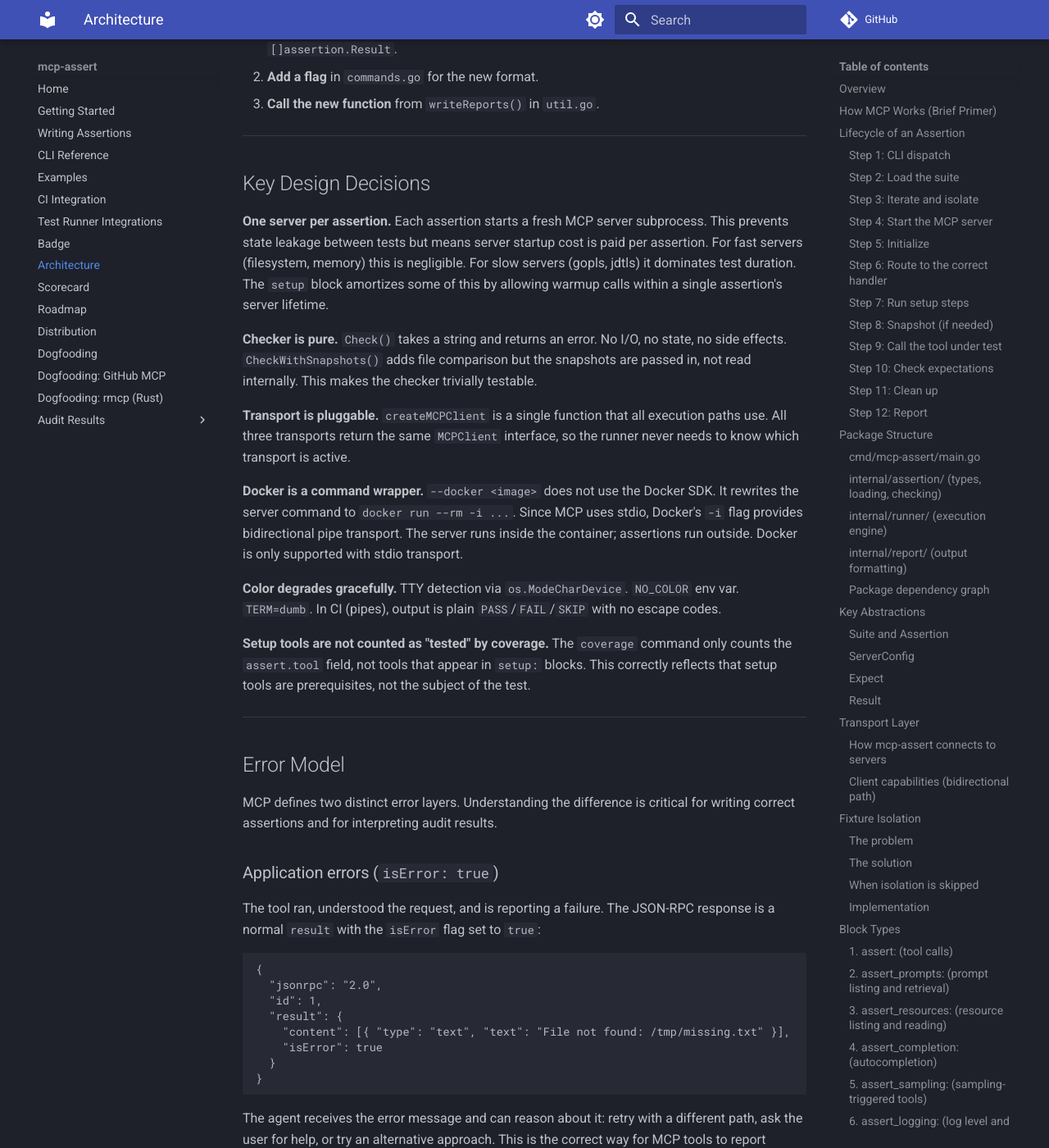
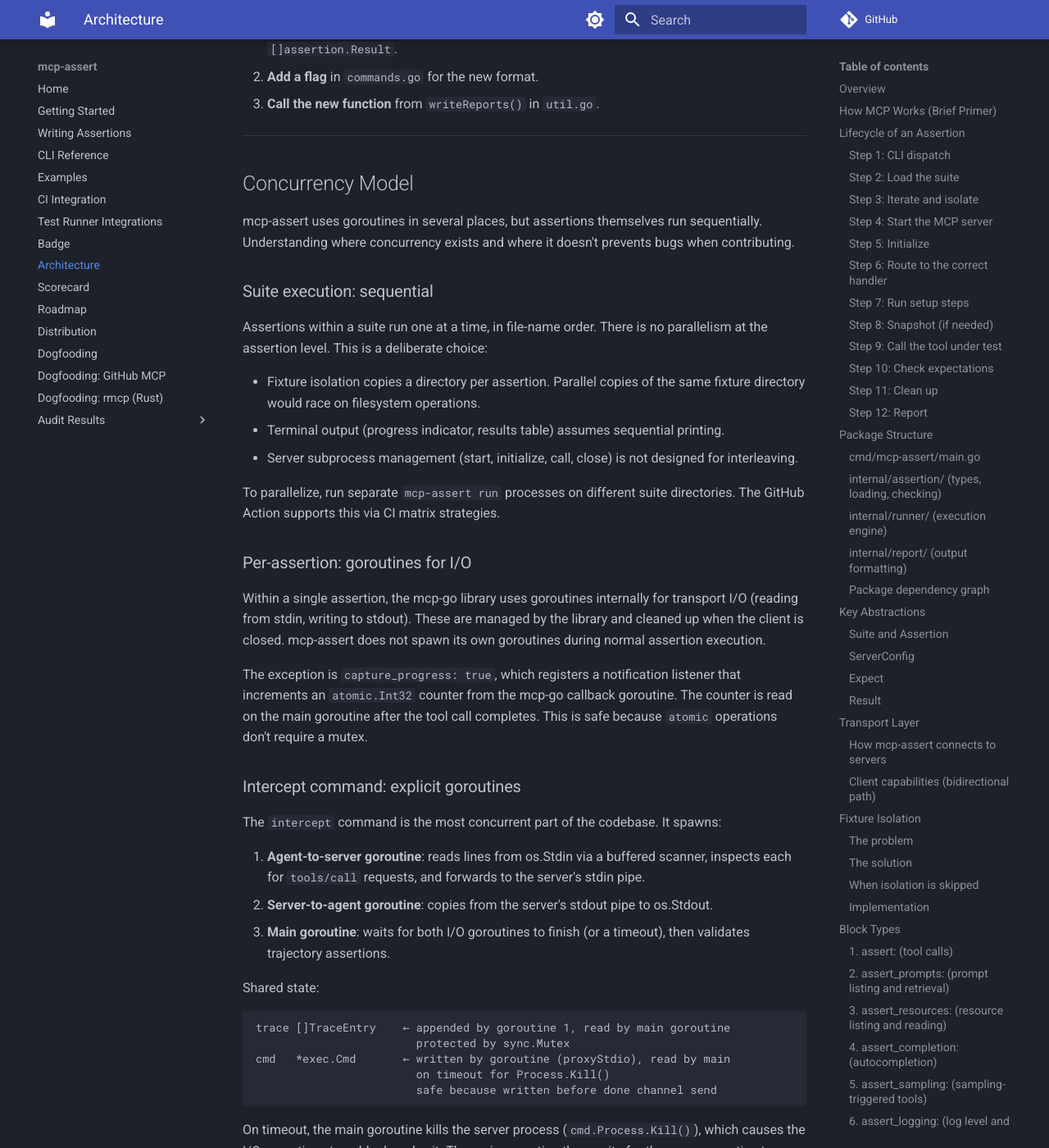
Before and after one commit to blackwell-systems/mcp-assert, an MkDocs documentation site: the page built from docs/architecture.md, in a window 1280 px wide and 1400 px high, scrolled down 20129 px. Shown: the whole window at 82% size. Built offline with MkDocs 1.6.1 and Material for MkDocs 9.7.7, drawn with Linux system fonts in a browser that asks for light colours; comment, search, counter and statistics services are not loaded; some of the changed text lies outside the part shown.

Commit message:
docs: add concurrency model section to architecture

````diff
--- a/docs/architecture.md
+++ b/docs/architecture.md
@@ -692,6 +692,63 @@
 
 ---
 
+## Concurrency Model
+
+mcp-assert uses goroutines in several places, but assertions themselves run sequentially. Understanding where concurrency exists and where it doesn't prevents bugs when contributing.
+
+### Suite execution: sequential
+
+Assertions within a suite run one at a time, in file-name order. There is no parallelism at the assertion level. This is a deliberate choice:
+
+- Fixture isolation copies a directory per assertion. Parallel copies of the same fixture directory would race on filesystem operations.
+- Terminal output (progress indicator, results table) assumes sequential printing.
+- Server subprocess management (start, initialize, call, close) is not designed for interleaving.
+
+To parallelize, run separate `mcp-assert run` processes on different suite directories. The GitHub Action supports this via CI matrix strategies.
+
+### Per-assertion: goroutines for I/O
+
+Within a single assertion, the mcp-go library uses goroutines internally for transport I/O (reading from stdin, writing to stdout). These are managed by the library and cleaned up when the client is closed. mcp-assert does not spawn its own goroutines during normal assertion execution.
+
+The exception is `capture_progress: true`, which registers a notification listener that increments an `atomic.Int32` counter from the mcp-go callback goroutine. The counter is read on the main goroutine after the tool call completes. This is safe because `atomic` operations don't require a mutex.
+
+### Intercept command: explicit goroutines
+
+The `intercept` command is the most concurrent part of the codebase. It spawns:
+
+1. **Agent-to-server goroutine**: reads lines from os.Stdin via a buffered scanner, inspects each for `tools/call` requests, and forwards to the server's stdin pipe.
+2. **Server-to-agent goroutine**: copies from the server's stdout pipe to os.Stdout.
+3. **Main goroutine**: waits for both I/O goroutines to finish (or a timeout), then validates trajectory assertions.
+
+Shared state:
+
+```
+trace []TraceEntry    ← appended by goroutine 1, read by main goroutine
+                        protected by sync.Mutex
+cmd   *exec.Cmd       ← written by goroutine (proxyStdio), read by main
+                        on timeout for Process.Kill()
+                        safe because written before done channel send
+```
+
+On timeout, the main goroutine kills the server process (`cmd.Process.Kill()`), which causes the I/O goroutines to unblock and exit. The main goroutine then waits for the proxy goroutine to finish before reading the trace.
+
+### Watch command: polling loop
+
+The `watch` command polls for file changes in a `for` loop with `time.Sleep`. It does not use goroutines for file watching (no `fsnotify`). When a change is detected, it re-runs the suite synchronously on the main goroutine. There is no concurrent execution of assertions.
+
+### What is NOT safe to parallelize
+
+- **Assertions within a suite.** Fixture isolation, terminal output, and server lifecycle all assume sequential execution.
+- **Setup steps within an assertion.** Steps execute in order because later steps may depend on captured variables from earlier steps.
+- **Checker evaluation.** The checker short-circuits on first failure. Parallel evaluation would produce non-deterministic error messages.
+
+### What IS safe to parallelize
+
+- **Separate suite directories.** Each `mcp-assert run` process is fully independent.
+- **Unrelated tool calls in separate assertions.** No shared state between assertions (each gets its own server, fixture, and context).
+
+---
+
 ## Key Design Decisions
 
 **One server per assertion.** Each assertion starts a fresh MCP server subprocess. This prevents state leakage between tests but means server startup cost is paid per assertion. For fast servers (filesystem, memory) this is negligible. For slow servers (gopls, jdtls) it dominates test duration. The `setup` block amortizes some of this by allowing warmup calls within a single assertion's server lifetime.
````
